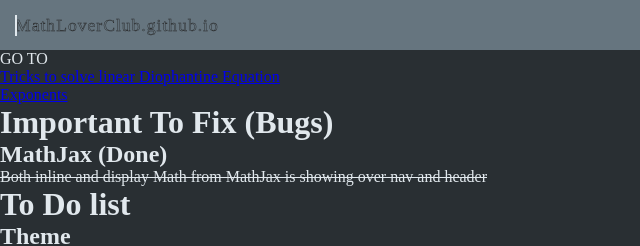
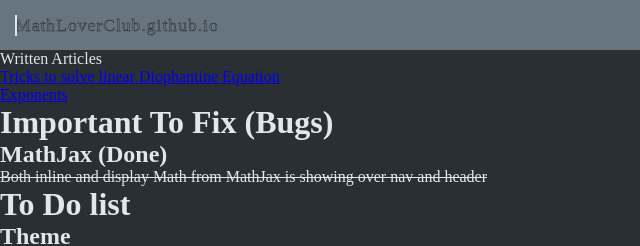
Before and after one commit to mathsloverclub/mathsloverclub.github.io, a plain HTML site: page index.html in a window 1280 px wide. Shown: the top 246 px of the page, 0-640 px from the left. Drawn offline with Linux system fonts and the light colour scheme.

Commit message:
Update index.html

```diff
--- a/index.html
+++ b/index.html
@@ -9,7 +9,7 @@
   <body>
     <script src="./script/container.js"></script>
 
-    GO TO <ul>
+    <ul>Written Articles
       <li><a href="./topic/NumberTheory/trick.html">Tricks to solve linear Diophantine Equation</a></li>
       <li><a href="./topic//NumberTheory/exponents.html">Exponents</a></li>
     </ul>
```
